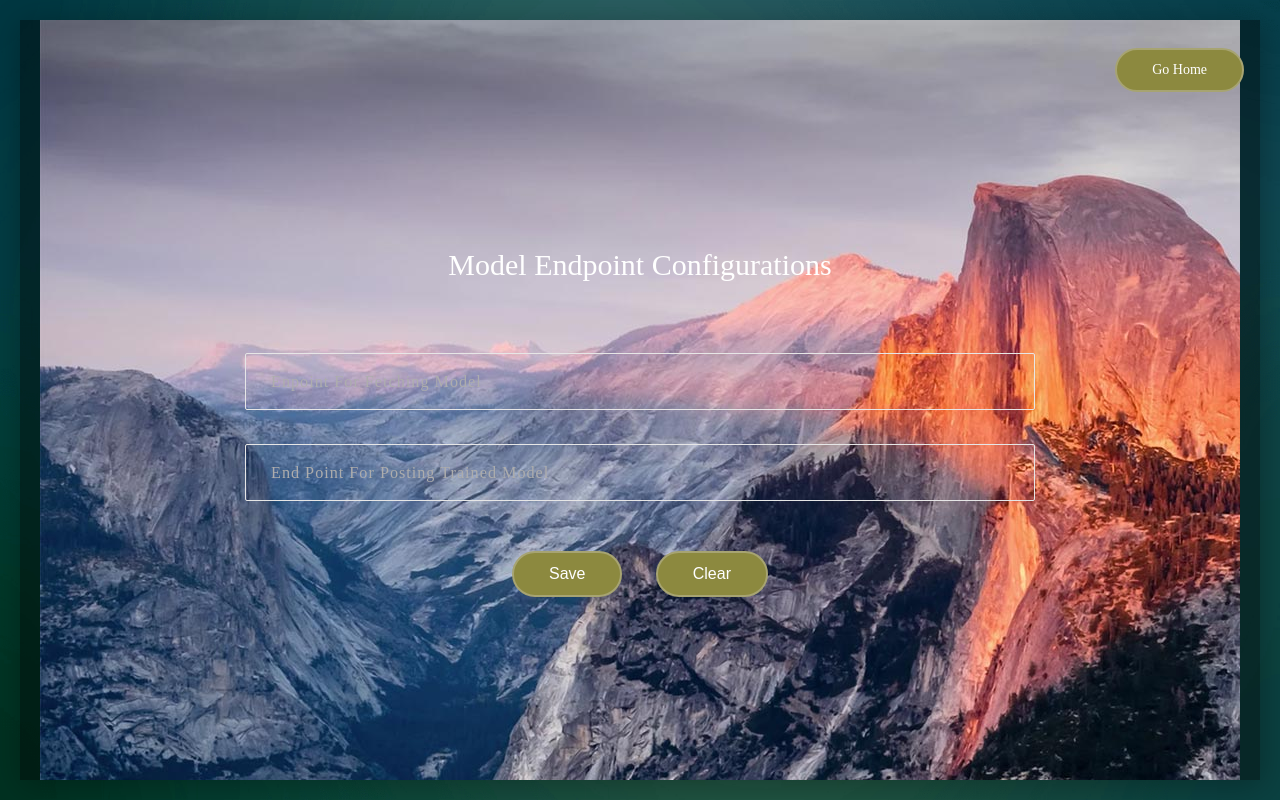
After one commit to somanbaqai/MS-Project-Client, a Django app: page /home/configuration/ in a window 1280 px wide. The commit adds this page. Run offline with Django 3.2, Linux system fonts and the light colour scheme; some libraries are stand-ins or nearby versions; some web fonts are replaced.

Commit message:
model config screen added

```diff
--- a/face-recognition-using-django/home/forms.py
+++ b/face-recognition-using-django/home/forms.py
@@ -1,5 +1,5 @@
 from django import forms
-from home.models import UserProfile
+from home.models import UserProfile, ModelConfiguration
 
 class RegisterForm(forms.ModelForm):
 
@@ -15,3 +15,12 @@ class RegisterForm(forms.ModelForm):
             'bio',
             'image',
         )
+
+class ModelConfigurationForm(forms.ModelForm):
+
+    class Meta:
+        model = ModelConfiguration
+        fields = (
+            'endpointForFetching',
+            'endpointForPosting',
+        )
--- a/face-recognition-using-django/home/models.py
+++ b/face-recognition-using-django/home/models.py
@@ -10,6 +10,13 @@ class UserProfile(models.Model):
     email = models.CharField(max_length = 20)
     bio = models.CharField(max_length = 200)
     image=models.ImageField(upload_to='profile_image', blank=True)
+    def __str__(self):
+        return self.name
+
+class ModelConfiguration(models.Model):
+    id = models.IntegerField(primary_key=True, auto_created=True)
+    endpointForFetching = models.CharField(max_length=1000)
+    endpointForPosting = models.CharField(max_length=1000)
 
     def __str__(self):
-        return self.name
+        return self.endpointForFetching
--- /dev/null
+++ b/face-recognition-using-django/home/templates/home/configuration.html
@@ -0,0 +1,97 @@
+{% extends 'base.html' %}
+
+{% block head %}
+<title>Register</title>
+<link href="/static/css/form.css" rel="stylesheet">
+<style>
+    .topright {
+        position: absolute;
+        top: 8px;
+        right: 16px;
+        font-size: 14px;
+    }
+    label{
+        background: transparent;
+        font-family: Raleway-SemiBold;
+        font-size: 18px;
+        color: #333333;
+        line-height: 1.2;
+    }
+</style>
+{% endblock %}
+
+{% block body %}
+<div class="container-contact100">
+    <a class="notify-btn topright" href="/"> Go Home
+    </a>
+    <div class="wrap-contact100">
+        <form class="contact100-form validate-form" action="/home/configuration/" method="POST">
+            {% csrf_token %}
+            <span class="contact100-form-title">
+                Model Endpoint Configurations
+            </span>
+
+            <div class="wrap-input100 validate-input">
+                <input class="input100" type="text" name="endpointForFetching" placeholder="Enpoint For Fetching Model" required>
+                <span class="focus-input100"></span>
+            </div>
+            <div class="wrap-input100 validate-input">
+                <input class="input100" type="text" name="endpointForPosting" placeholder="End Point For Posting Trained Model" required>
+                <span class="focus-input100"></span>
+            </div>
+<!--
+            <div style="display: none;" class="wrap-input100 rs1 validate-input">
+                <input class="input100" type="number" name="face_id" placeholder="ID [Must be a number]" required>
+                <span class="focus-input100"></span>
+            </div>
+
+            <div style="display: none;" class="wrap-input100 rs1 validate-input">
+                <input class="input100" type="text" name="email" placeholder="Email Address" required>
+                <span class="focus-input100"></span>
+            </div>
+
+            <div style="display: none;" class="wrap-input100 rs1 validate-input">
+                <input class="input100" type="text" name="phone" placeholder="Contact Number" required>
+                <span class="focus-input100"></span>
+            </div>
+
+            <div style="display: none;" class="wrap-input100 rs1 validate-input">
+                <input class="input100" type="text" name="job" placeholder="Current Occupation" required>
+                <span class="focus-input100"></span>
+            </div>
+
+            <div style="display: none;" class="wrap-input100 validate-input">
+                <input class="input100" type="text" name="address" placeholder="Address" required>
+                <span class="focus-input100"></span>
+            </div>
+
+            <div style="display: none;" class="wrap-input100 validate-input">
+                <input class="input100" type="text" name="bio" placeholder="About You" required>
+                <span class="focus-input100"></span>
+            </div>
+
+            <div style="display: none;" class="wrap-input100  validate-input">
+                <label for="dp">Upload your Profile Picture  </label>&nbsp;&nbsp;&nbsp;&nbsp;&nbsp;&nbsp;
+                <input id="dp" type="file" name="image" accept="image/*">
+            </div>  -->
+
+            <div class="container-contact100-form-btn">
+                <button type="submit" class="notify-btn">
+                    <span>
+                        Save
+                    </span>
+                </button>
+                &nbsp;&nbsp;&nbsp;&nbsp;&nbsp;&nbsp;&nbsp;&nbsp;
+                <button type="reset" class="notify-btn">
+                        <span>
+                            Clear
+                        </span>
+                    </button>
+            </div>
+        </form>
+    </div>
+</div>
+
+<script src="/static/js/form.js"></script>
+
+{% endblock %}
--- a/face-recognition-using-django/home/urls.py
+++ b/face-recognition-using-django/home/urls.py
@@ -7,5 +7,7 @@ urlpatterns = [
     url(r'^login/', views.login),
     url(r'^register/', views.register),
     url(r'^addFace/', views.addFace),
-    url(r'^welcome/(?P<face_id>\d+)/$', views.welcome)
+    url(r'^welcome/(?P<face_id>\d+)/$', views.welcome),
+    url(r'^configuration/', views.configuration)
+
 ]
--- a/face-recognition-using-django/home/views.py
+++ b/face-recognition-using-django/home/views.py
@@ -1,8 +1,8 @@
 from django.shortcuts import render, redirect
-from home.forms import RegisterForm
+from home.forms import RegisterForm,ModelConfigurationForm
 from django.contrib import messages
 from home.backEnd import FaceRecognition
-from home.models import UserProfile
+# from home.models import UserProfile, ModelConfiguration
 from datetime import datetime
 
 facerecognition = FaceRecognition()
@@ -79,4 +79,43 @@ def welcome(request, face_id):
 
 
     return render(request, 'home/profile.html')
-    # return render(request, 'home/profile.html', data)
+
+
+def configuration(request):
+    t1 = datetime.now()
+    print("submitting :: ")
+    if request.POST:
+        # print("if 1")
+        form = ModelConfigurationForm(request.POST or None)
+        print("if 1 ::  ", form)
+
+        if form.is_valid():
+            print("if 2")
+            instance = form.save(commit=False)
+            instance.save()
+            messages.success(request, 'Successfully Configured!')
+            # addFace(request.POST['face_id'])
+            t2 = datetime.now()
+            delta = t2 - t1
+            # time difference in seconds
+            print(f"Register: Time difference is {delta.total_seconds()} seconds")
+            # time difference in milliseconds
+            ms = delta.total_seconds() * 1000
+            print(f"Register: Time difference is {ms} milliseconds")
+            return redirect('/')
+        else:
+            messages.error(request, "Configuration Update Failed!")
+
+    form = ModelConfigurationForm()
+    context = {
+        'title' : 'Configuration Form',
+        'form' : form
+    }
+    t2 = datetime.now()
+    delta = t2 - t1
+    # time difference in seconds
+    print(f"Register2: Time difference is {delta.total_seconds()} seconds")
+    # time difference in milliseconds
+    ms = delta.total_seconds() * 1000
+    print(f"Register2: Time difference is {ms} milliseconds")
+    return render(request, 'home/configuration.html', context)
```
Also changed, not shown: face-recognition-using-django/home/backEnd.py (+16 -4 lines), face-recognition-using-django/home/templates/home/home.html (+18 -0 lines), face-recognition-using-django/home/migrations/0010_modelconfioguration.py (added), face-recognition-using-django/home/migrations/0011_auto_20221205_0713.py (added), face-recognition-using-django/home/migrations/0012_auto_20221205_0731.py (added).
